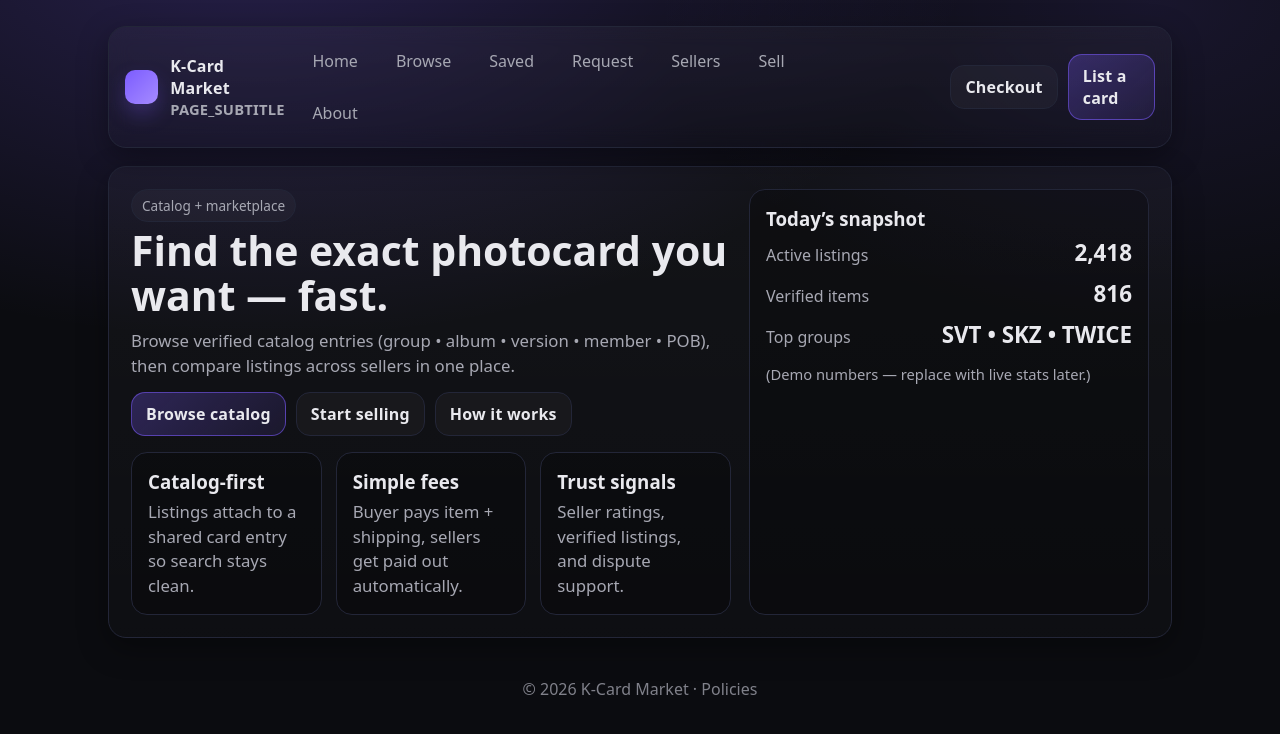
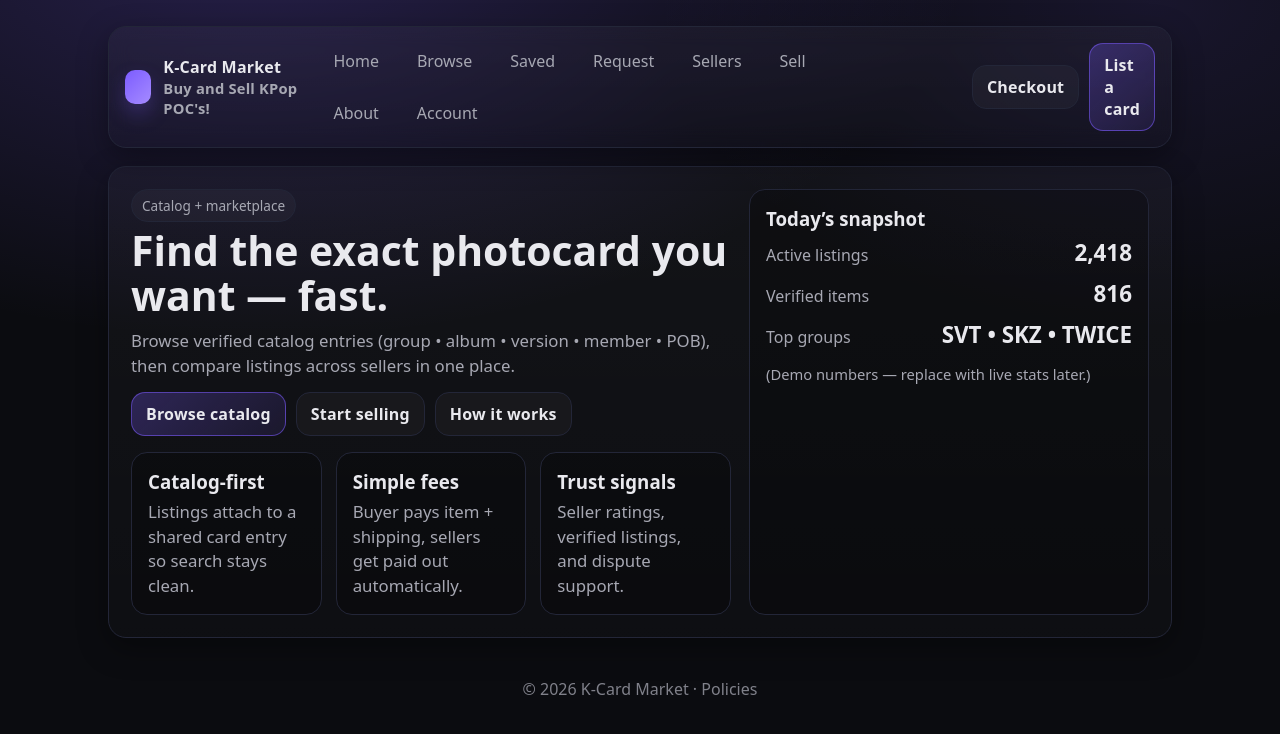
Before and after one commit to nakrute/kpop_mplace, a plain HTML site: page index.html in a window 1280 px wide. Drawn offline with Linux system fonts and the light colour scheme.

Commit message:
updating text and fixing logout button

```diff
--- a/index.html
+++ b/index.html
@@ -13,7 +13,7 @@
         <div class="logo"></div>
         <div>
           K-Card Market
-          <div class="small" id="pageSubtitle">PAGE_SUBTITLE</div>
+          <div class="small" id="pageSubtitle">Buy and Sell KPop POC's!</div>
         </div>
       </div>
 
@@ -27,6 +27,7 @@
         <a data-nav href="seller.html">Sellers</a>
         <a data-nav href="dashboard.html">Sell</a>
         <a data-nav href="about.html">About</a>
+        <a data-nav href="account.html">Account</a>
       </nav>
 
       <div class="nav-cta">
```
Also changed, not shown: browse.html (+1 -0 lines), checkout.html (+1 -0 lines), dashboard.html (+3 -2 lines).
